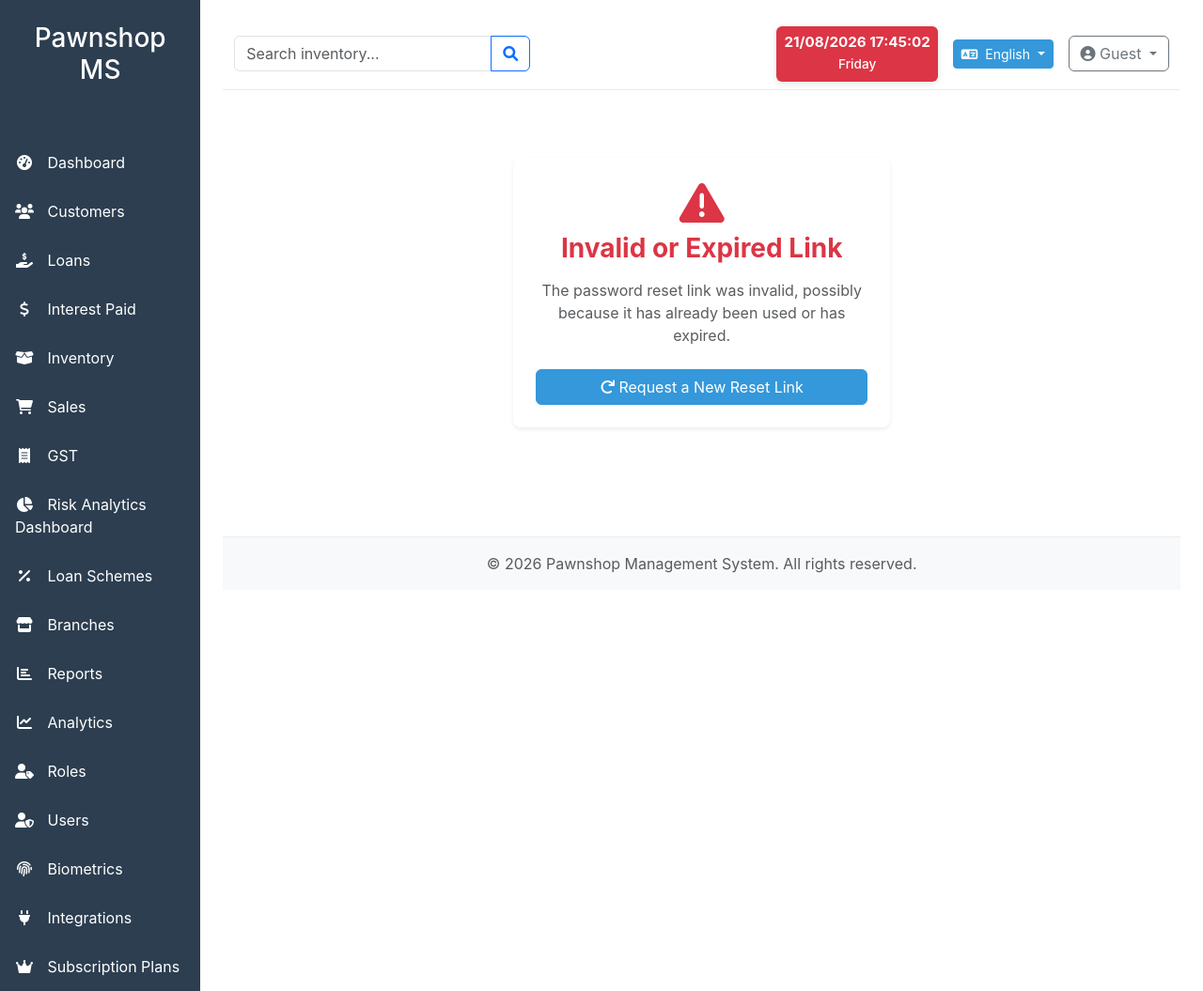
After one commit to sambathkumar0212/pawnshop_v2, a Django app: template accounts/templates/accounts/password_reset_confirm.html in a window 1280 px wide. The commit adds this page. Shown: the whole page at 94% size. Run offline with Django 5.2, Linux system fonts and the light colour scheme; the template is opened without the code that fills it, so the values that code supplies are empty; parts of the project's set-up code (start-up, migrations or seed data) failed here and were passed over; some libraries are stand-ins or nearby versions.

Commit message:
feat: implement modular accounts system with authentication, role management, and organizational SaaS support.

```diff
--- a/accounts/templates/accounts/login.html
+++ b/accounts/templates/accounts/login.html
@@ -30,10 +30,10 @@
                     {% endif %}
 
                     <div class="mb-3">
-                        <label for="id_username" class="form-label">Username</label>
+                        <label for="id_username" class="form-label">Username or Email</label>
                         <div class="input-group">
                             <span class="input-group-text"><i class="fas fa-user"></i></span>
-                            <input type="text" name="username" id="id_username" class="form-control" placeholder="Enter your username" required autofocus>
+                            <input type="text" name="username" id="id_username" class="form-control" placeholder="Enter username or email address" required autofocus>
                         </div>
                     </div>
 
--- /dev/null
+++ b/accounts/templates/accounts/password_reset_confirm.html
@@ -0,0 +1,44 @@
+{% extends 'base.html' %}
+{% load i18n %}
+{% load crispy_forms_tags %}
+
+{% block title %}{% trans "Enter New Password" %}{% endblock %}
+
+{% block content %}
+<div class="container py-5">
+  <div class="row justify-content-center">
+    <div class="col-md-6 col-lg-5">
+      <div class="card shadow-sm border-0">
+        <div class="card-body p-4">
+          {% if validlink %}
+          <div class="text-center mb-4">
+            <i class="fas fa-key text-primary" style="font-size: 2.5rem;"></i>
+            <h3 class="card-title fw-bold mt-2">{% trans "Set New Password" %}</h3>
+            <p class="text-muted small">{% trans "Please enter your new password twice so we can verify you typed it in correctly." %}</p>
+          </div>
+
+          <form method="post">
+            {% csrf_token %}
+            {{ form|crispy }}
+            <button type="submit" class="btn btn-primary w-100 mt-3 py-2 fw-bold">
+              <i class="fas fa-check-circle me-1"></i>{% trans "Change My Password" %}
+            </button>
+          </form>
+          {% else %}
+          <div class="text-center">
+            <i class="fas fa-exclamation-triangle text-danger" style="font-size: 3rem;"></i>
+            <h3 class="card-title fw-bold text-danger mt-2">{% trans "Invalid or Expired Link" %}</h3>
+            <p class="text-muted mt-3 mb-4">
+              {% trans "The password reset link was invalid, possibly because it has already been used or has expired." %}
+            </p>
+            <a href="{% url 'password_reset' %}" class="btn btn-primary w-100">
+              <i class="fas fa-redo me-1"></i>{% trans "Request a New Reset Link" %}
+            </a>
+          </div>
+          {% endif %}
+        </div>
+      </div>
+    </div>
+  </div>
+</div>
+{% endblock %}
--- a/accounts/urls.py
+++ b/accounts/urls.py
@@ -10,9 +10,9 @@ urlpatterns = [
     path('password-change/', views.AdminOnlyPasswordChangeView.as_view(), name='password_change'),
     path('password-change/done/', auth_views.PasswordChangeDoneView.as_view(), name='password_change_done'),
     path('password-reset/', views.AdminOnlyPasswordResetView.as_view(), name='password_reset'),
-    path('password-reset/done/', auth_views.PasswordResetDoneView.as_view(), name='password_reset_done'),
-    path('reset/<uidb64>/<token>/', auth_views.PasswordResetConfirmView.as_view(), name='password_reset_confirm'),
-    path('reset/done/', auth_views.PasswordResetCompleteView.as_view(), name='password_reset_complete'),
+    path('password-reset/done/', auth_views.PasswordResetDoneView.as_view(template_name='accounts/password_reset_done.html'), name='password_reset_done'),
+    path('reset/<uidb64>/<token>/', auth_views.PasswordResetConfirmView.as_view(template_name='accounts/password_reset_confirm.html'), name='password_reset_confirm'),
+    path('reset/done/', auth_views.PasswordResetCompleteView.as_view(template_name='accounts/password_reset_complete.html'), name='password_reset_complete'),
 
     # Organization signup and management (SaaS)
     path('signup/', views.OrganizationSignupView.as_view(), name='organization_signup'),
--- a/pawnshop_management/settings.py
+++ b/pawnshop_management/settings.py
@@ -244,6 +244,11 @@ LOGIN_REDIRECT_URL = 'dashboard'
 LOGOUT_REDIRECT_URL = 'login'
 LOGOUT_USING_GET = True
 
+AUTHENTICATION_BACKENDS = [
+    'accounts.backends.EmailOrUsernameModelBackend',
+    'django.contrib.auth.backends.ModelBackend',
+]
+
 EMAIL_BACKEND = env('EMAIL_BACKEND', 'django.core.mail.backends.console.EmailBackend')
 EMAIL_HOST = env('EMAIL_HOST', '')
 EMAIL_PORT = env_int('EMAIL_PORT', 25)
```
Also changed, not shown: accounts/backends.py (added, +27 -0 lines), accounts/templates/accounts/password_reset_complete.html (added, +27 -0 lines), accounts/templates/accounts/password_reset_done.html (added, +30 -0 lines), accounts/views.py (+15 -28 lines).
